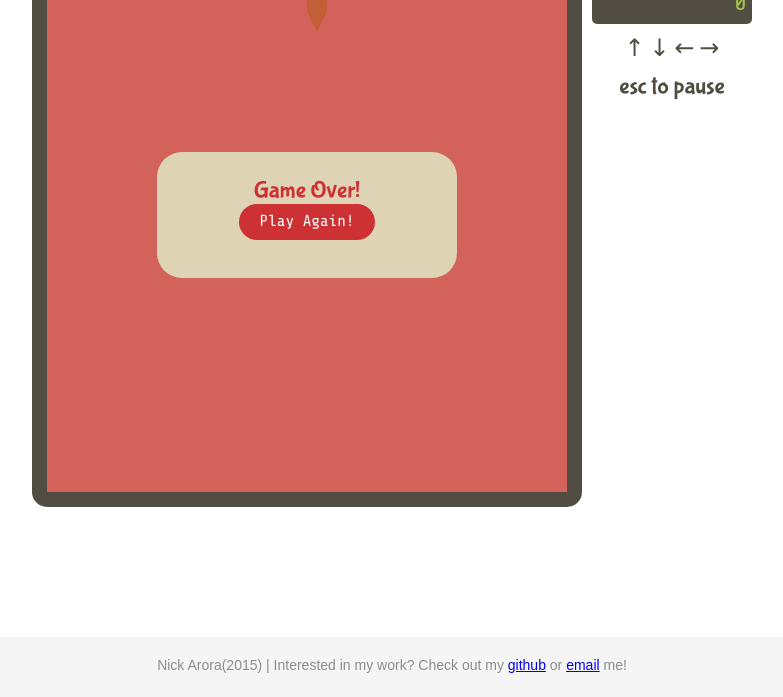
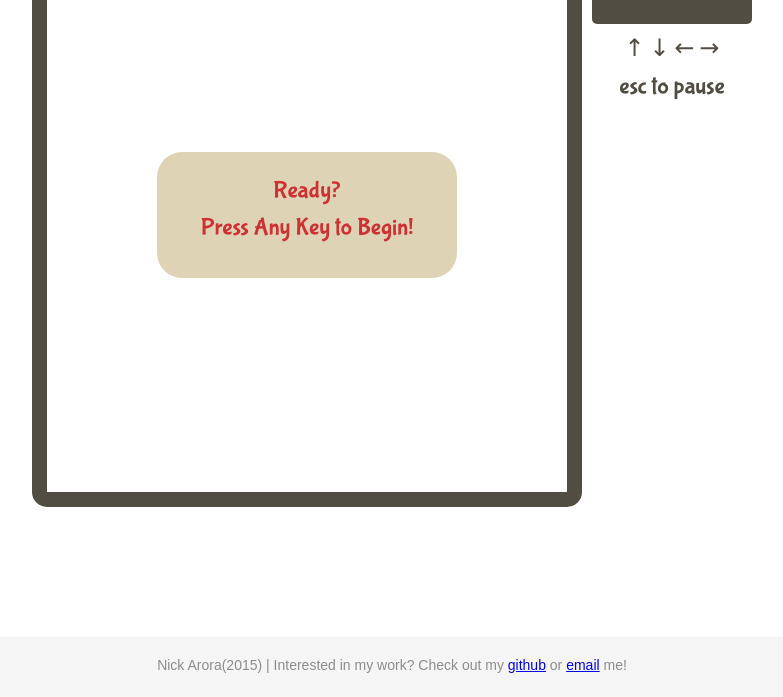
Before and after one commit to nickarora/snake, a plain HTML site: page index.html in a window 1280 px wide. Shown: the part 103-800 px from the top of the page, without its empty margins (248-1031 px from the left). Drawn offline with nearby package versions, Linux system fonts and the light colour scheme.

Commit message:
Added ready state at init

```diff
--- a/css/snake.css
+++ b/css/snake.css
@@ -105,6 +105,20 @@ h1 {
   background-color: #DFD3B6;
 }
 
+.ready {
+  display: none;
+  text-align: center;
+  color: #CE3134;
+  font-size: 24px;
+  position: absolute;
+  width: 300px;
+  height: 126px;
+  left: 110px;
+  top: 180px;
+  border-radius: 25px;
+  background-color: #DFD3B6;
+}
+
 p {
   margin: 10px 0 0 0;
 }
--- a/index.html
+++ b/index.html
@@ -24,10 +24,18 @@
         </div>
       </aside>
 
+      <div class="ready">
+        <p class="lower">Ready?</p>
+        <p>Press Any Key to Begin!</p>
+      </div>
+
+
       <div class="gameover">
         <p class="lower">Game Over!</p>
         <button class="btn" onclick="location.href='./index.html'">Play Again!</button>
       </div>
+
+
     </section>
 
     <footer class='footer'>
--- a/js/snakeView.js
+++ b/js/snakeView.js
@@ -12,6 +12,7 @@
     this.apple = this.board.apple;
     this.turnFlag = false;
     this.paused = false;
+    this.ready = false;
     this.initBoard();
 
     this.bindListeners();
@@ -19,6 +20,10 @@
       that.step();
     }, 100);
 
+
+    $ready = $('.ready')
+    $('.main').append($ready);
+    $('.ready').css('display', 'block');
   };
 
   View.prototype.initBoard = function(){
@@ -129,7 +134,7 @@
   };
 
   View.prototype.step = function(){
-    if (!this.paused){
+    if (!this.paused && this.ready){
       this.resetTurnFlag();
       this.drawBoard();
       this.drawScore();
@@ -181,6 +186,11 @@
   };
 
   View.prototype.handleKeyEvent = function(key) {
+    if (!this.ready){
+      this.ready = true;
+      $ready = $('.ready')
+      $ready.remove();
+    }
 
     if (key == 27){
       this.paused = this.paused ? false : true;
```
